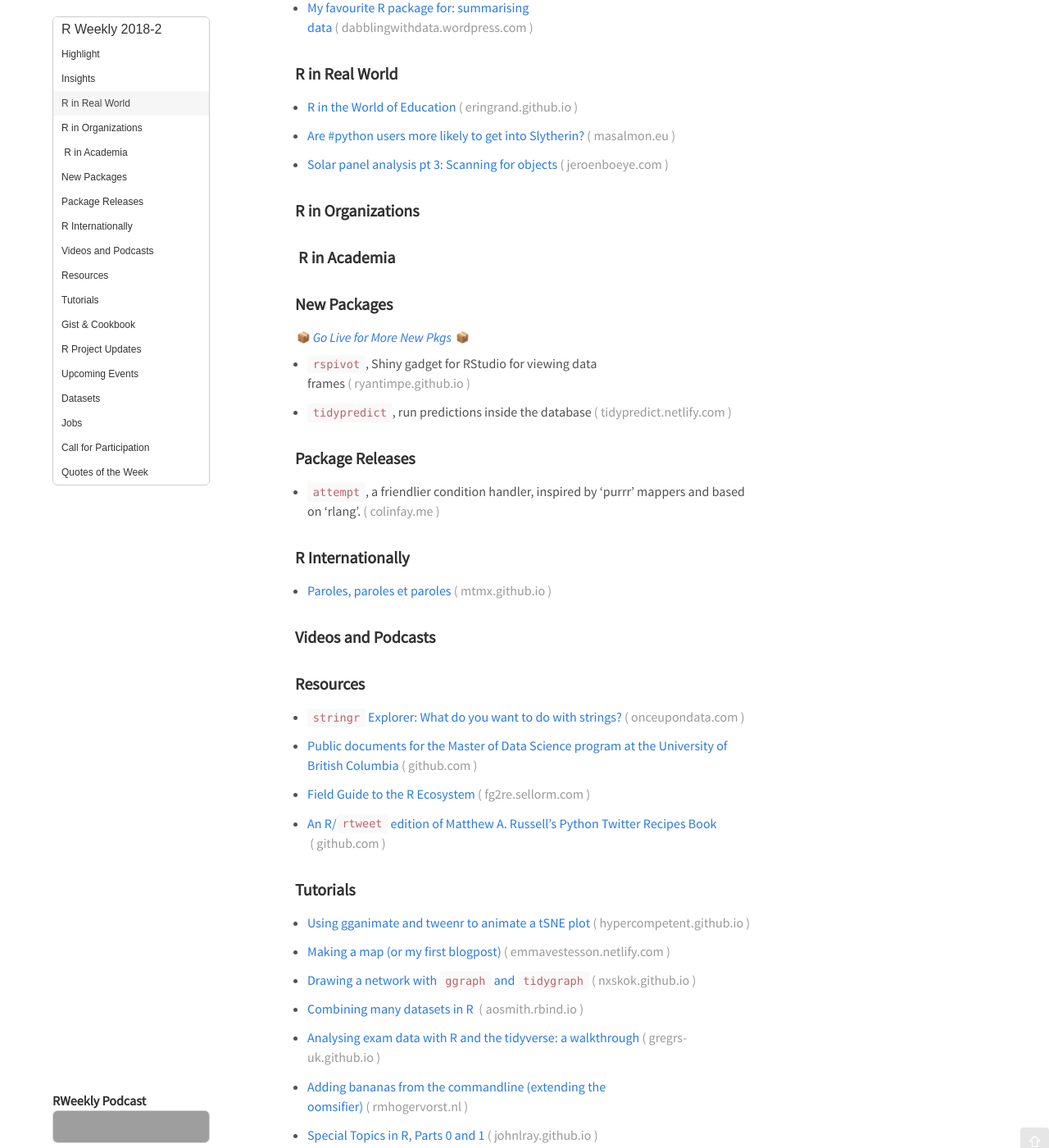
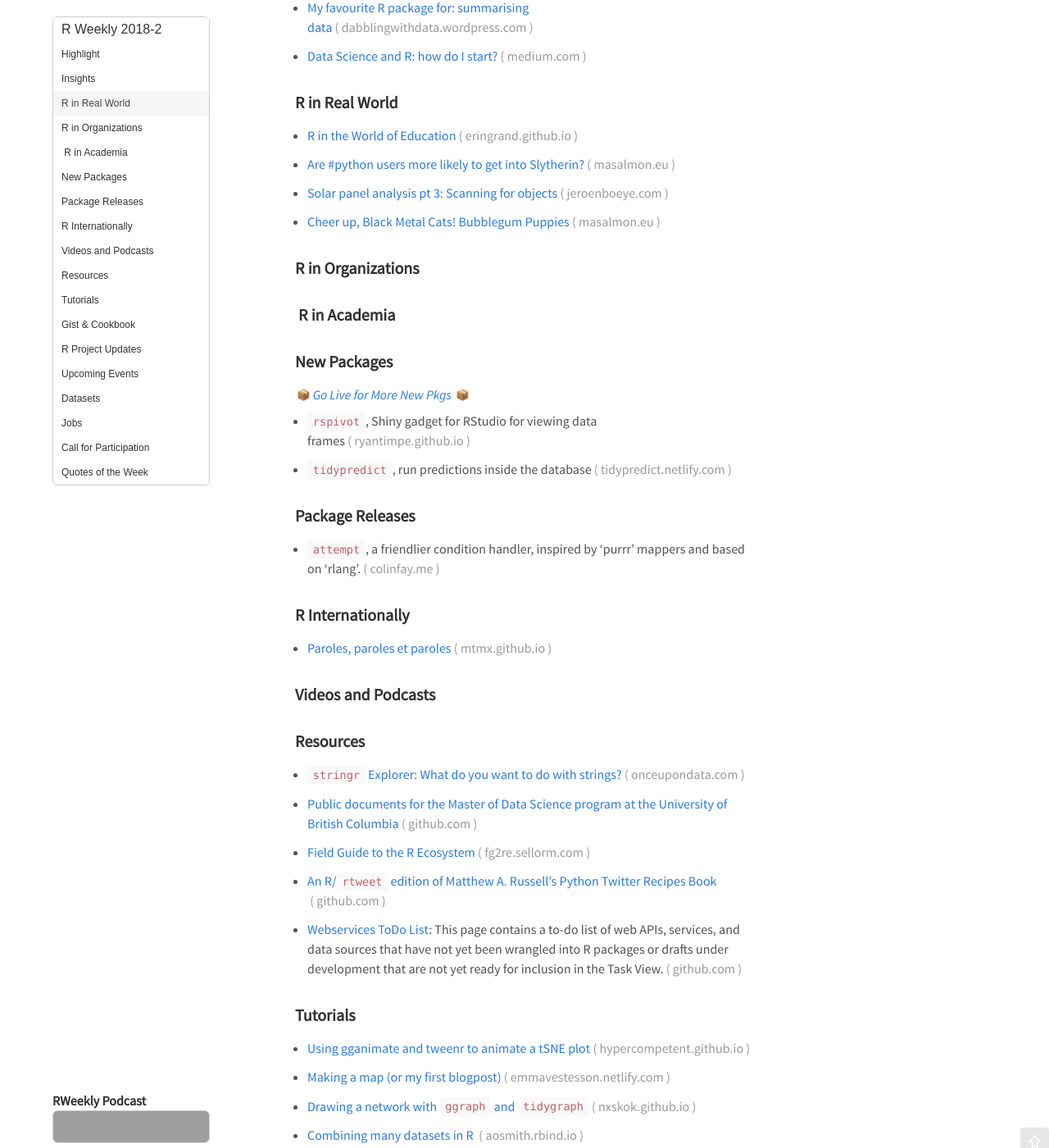
Before and after one commit to rweekly/rweekly.org, a Jekyll site: the page built from draft.md, in a window 1280 px wide and 1400 px high, scrolled down 403 px. Shown: the whole window at 82% size. Built offline with Jekyll 4.4.1, drawn with Linux system fonts in a browser that asks for light colours; emoji names are drawn with the system emoji font; comment, search, counter and statistics services are not loaded; grey boxes are pictures that could not be loaded.

Commit message:
Update draft.md

```diff
--- a/draft.md
+++ b/draft.md
@@ -21,6 +21,7 @@ Release Date: 2018-1-8
 
 + [My favourite R package for: summarising data](https://dabblingwithdata.wordpress.com/2018/01/02/my-favourite-r-package-for-summarising-data/)
 
++ [Data Science and R: how do I start?](https://medium.com/@kierisi/data-science-and-r-how-do-i-start-7a87426e103e)
 
 ### R in Real World
 
@@ -29,6 +30,8 @@ Release Date: 2018-1-8
 + [Are #python users more likely to get into Slytherin?](http://www.masalmon.eu/2018/01/01/sortinghat/)
 
 + [Solar panel analysis pt 3: Scanning for objects](https://www.jeroenboeye.com/blog/solar-panel-analysis-pt-3-scanning-for-objects/)
+
++ [Cheer up, Black Metal Cats! Bubblegum Puppies](http://www.masalmon.eu/2018/01/04/bubblegumpuppies/)
 
 ###  R in Organizations
 
@@ -70,6 +73,8 @@ Release Date: 2018-1-8
 + [Field Guide to the R Ecosystem](http://fg2re.sellorm.com/)
 
 + [ An R/`rtweet` edition of Matthew A. Russell's Python Twitter Recipes Book ](https://github.com/hrbrmstr/21-recipes)
+
++ [Webservices ToDo List](https://github.com/ropensci/webservices/wiki/ToDo): This page contains a to-do list of web APIs, services, and data sources that have not yet been wrangled into R packages or drafts under development that are not yet ready for inclusion in the Task View.
 
 ###  Tutorials
 
```
